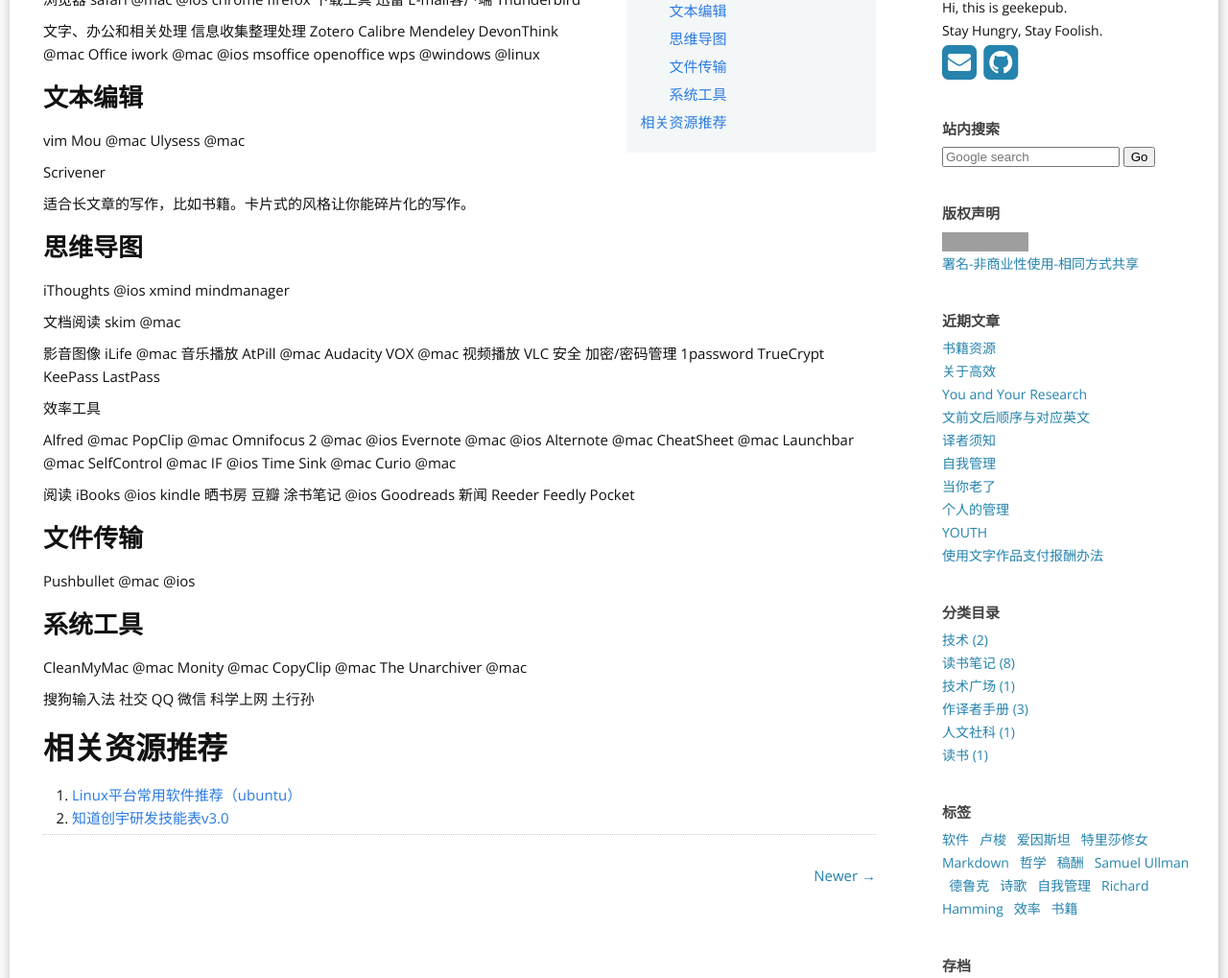
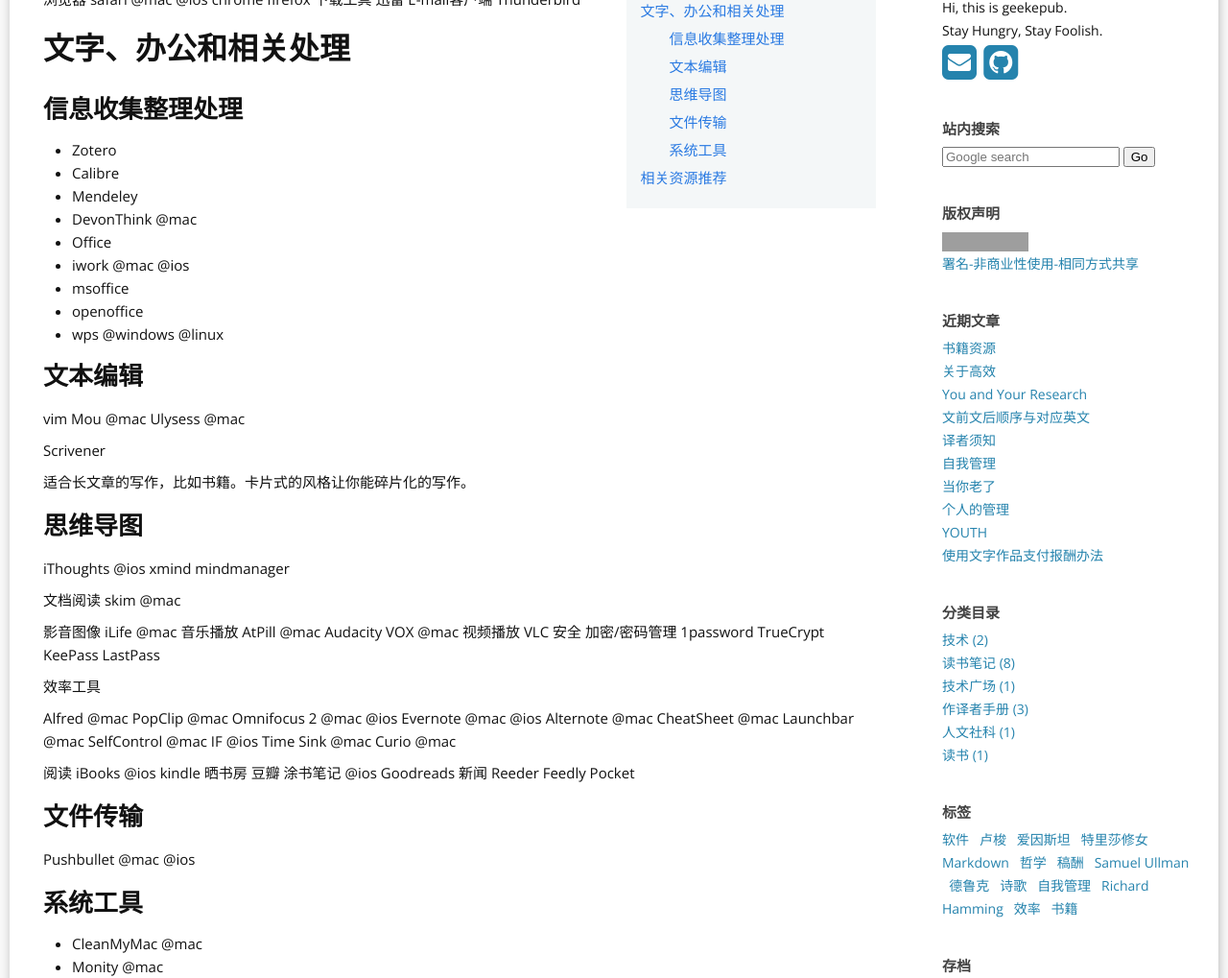
Before and after one commit to geekepub/geekepub.github.io, a Jekyll site: the page built from _posts/2013-01-01-apps.md, in a window 1280 px wide and 1400 px high, cut to the strip 381-1400 px from the top of the window. Shown: the whole strip at 96% size. Built offline with Jekyll 4.4.1, drawn with Linux system fonts in a browser that asks for light colours; nearby versions of some CDN libraries; comment, search, counter and statistics services are not loaded; some of the changed text lies outside the part shown; grey boxes are pictures that could not be loaded.

Commit message:
Update 2013-01-01-apps.md

```diff
--- a/_posts/2013-01-01-apps.md
+++ b/_posts/2013-01-01-apps.md
@@ -21,17 +21,19 @@
 E-mail客户端
 Thunderbird
 
-文字、办公和相关处理
-信息收集整理处理
-Zotero
-Calibre
-Mendeley
-DevonThink @mac
-Office
-iwork @mac @ios
-msoffice
-openoffice
-wps @windows @linux
+## 文字、办公和相关处理
+
+###信息收集整理处理
+
+- Zotero
+- Calibre
+- Mendeley
+- DevonThink @mac
+- Office
+- iwork @mac @ios
+- msoffice
+- openoffice
+- wps @windows @linux
 
 ### 文本编辑
 
@@ -99,17 +101,16 @@
 
 ### 系统工具
 
-CleanMyMac @mac
-Monity @mac
-CopyClip @mac
-The Unarchiver @mac
+- CleanMyMac @mac
+- Monity @mac
+- CopyClip @mac
+- The Unarchiver @mac
 
 搜狗输入法
 社交
 QQ
 微信
-科学上网
-土行孙
+
 
 ## 相关资源推荐
 
```
